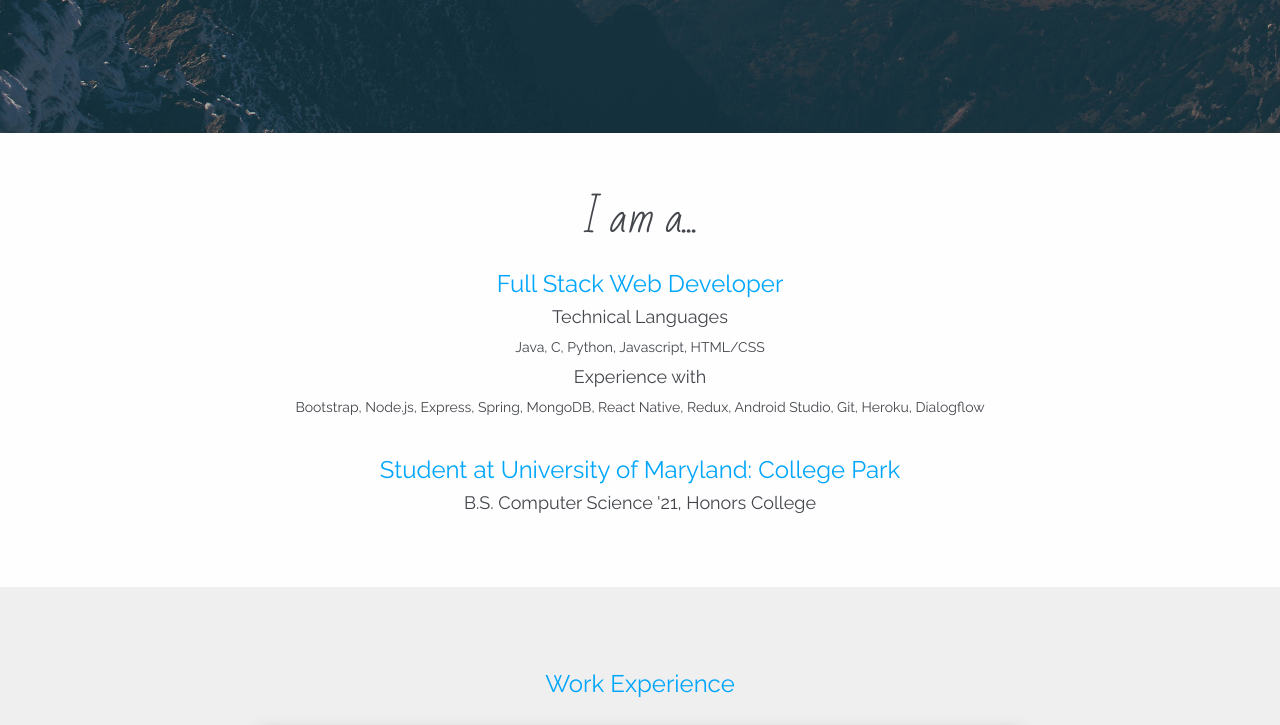
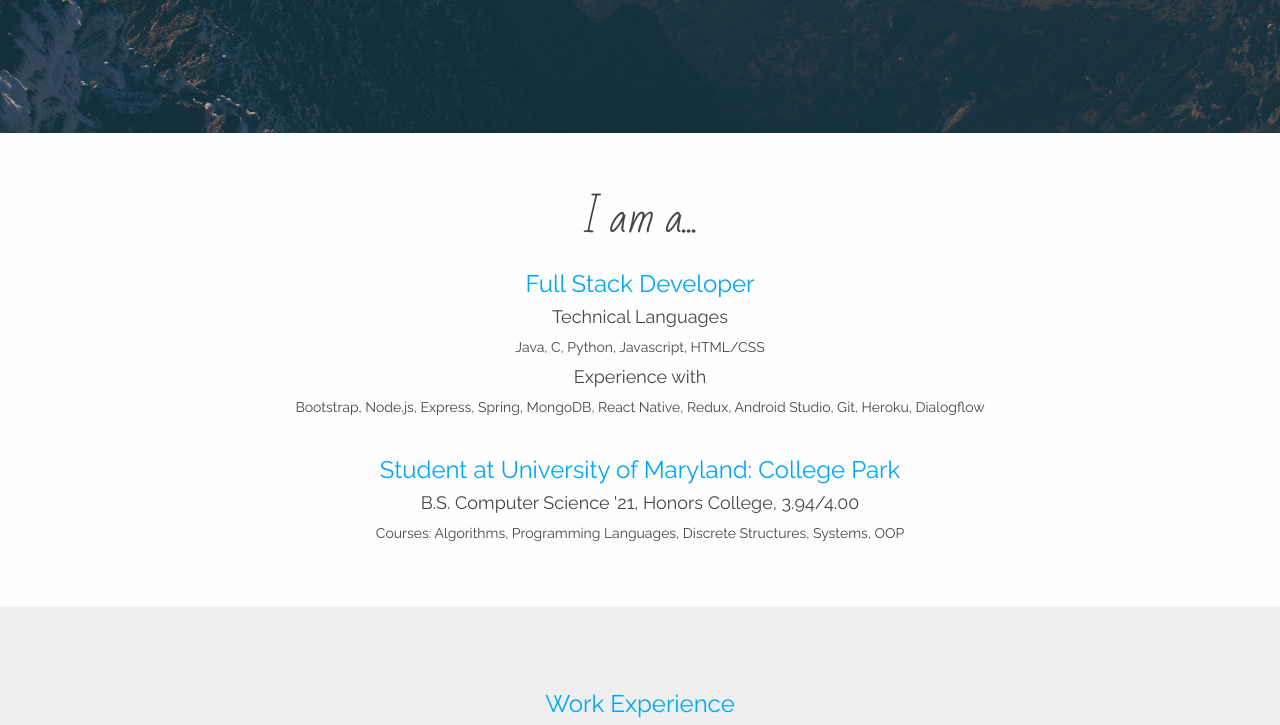
Before and after one commit to rwang99/rwang99.github.io, a website: page index.html in a window 1280 px wide. Shown: the part 667-1392 px from the top of the page. Drawn offline with nearby package versions, Linux system fonts and the light colour scheme; a web font is replaced by a local one.

Commit message:
gotta keep things fresh

```diff
--- a/index.html
+++ b/index.html
@@ -72,7 +72,7 @@
 
 				<h1 class="heading">I am a...</h1>
 
-				<h3 class = "font-heading"> Full Stack Web Developer </h3>
+				<h3 class = "font-heading"> Full Stack Developer </h3>
 
 				<h4>Technical Languages</h4>
 				Java, C, Python, Javascript, HTML/CSS
@@ -86,8 +86,9 @@
 
 				<h3 class = "font-heading"> Student at University of Maryland: College Park </h3>
 				<h4>
-					<span>B.S. Computer Science '21, Honors College </span>
+					<span>B.S. Computer Science '21, Honors College, 3.94/4.00</span>
 				</h4>
+				Courses: Algorithms, Programming Languages, Discrete Structures, Systems, OOP
 
 			</div>
 		</div>
```
